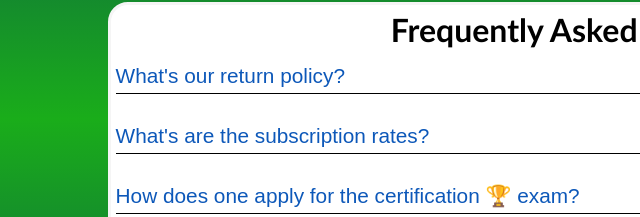
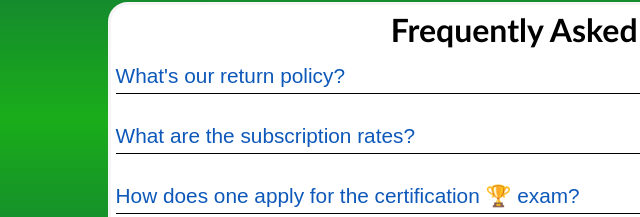
Before and after one commit to RealTim0/project-003, a plain HTML site: page index.html in a window 1280 px wide. Shown: the part 281-498 px from the top of the page, 49-689 px from the left. Drawn offline with Linux system fonts and the light colour scheme.

Commit message:
Update index.html

```diff
--- a/index.html
+++ b/index.html
@@ -20,7 +20,7 @@
              </div>
         </div>
         <div class="question-container">
-            <div class="question">What's are the subscription rates?</div>
+            <div class="question">What are the subscription rates?</div>
             <div class="answer">$1000 - promax<br>$800 - proplus<br>$500 - pro<br>$200 - regular</div>
         </div>
         <div class="question-container">
```
